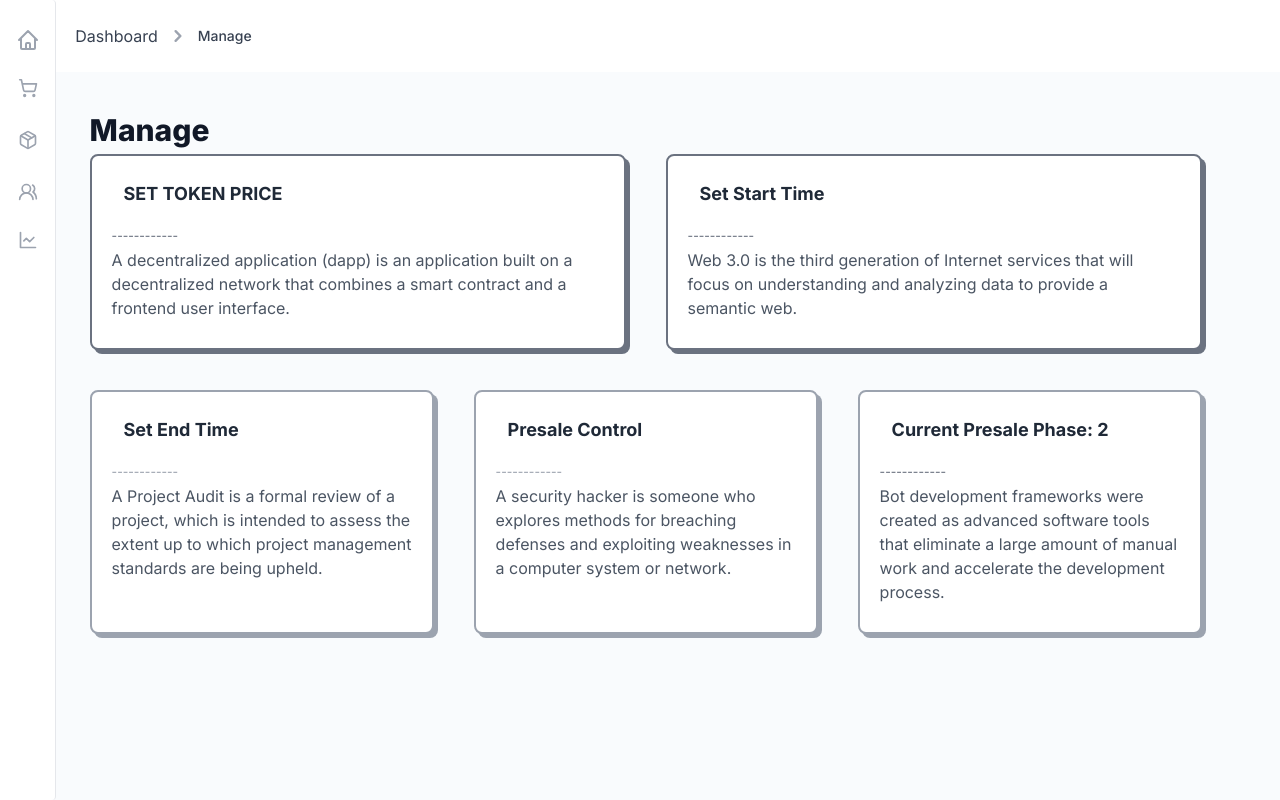
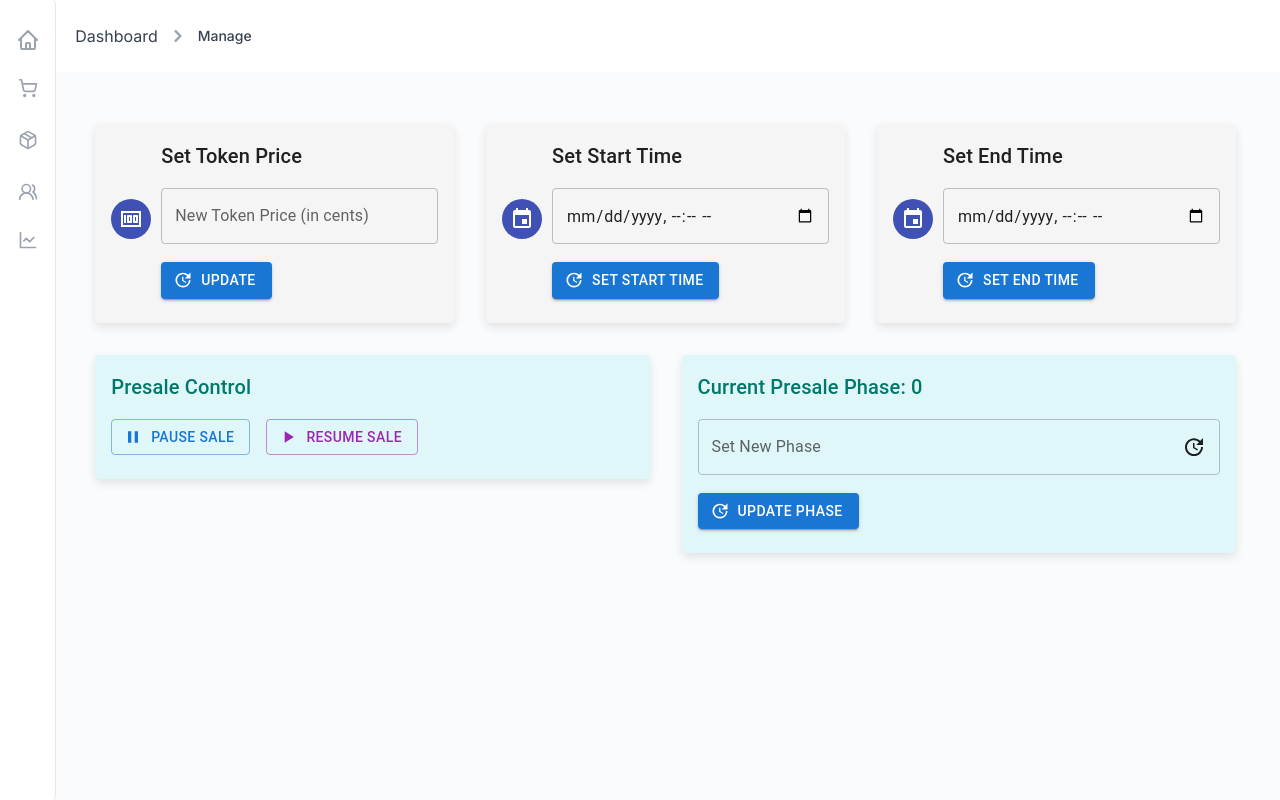
Before and after one commit to ShivamKansalDev/wallet, a Next.js app: page /dashboard/manage in a window 1280 px wide. Built offline with nearby package versions, Linux system fonts and the light colour scheme.

Commit message:
manage screen

```diff
--- a/src/app/dashboard/manage/page.jsx
+++ b/src/app/dashboard/manage/page.jsx
@@ -1,7 +1,20 @@
+import {
+  TextField, Button, Card, CardContent, Typography, Box, Table, TableBody, TableCell,
+  TableContainer, TableHead, TableRow, Paper, Grid, Container, CircularProgress,
+  Tooltip, LinearProgress, Avatar
+} from '@mui/material';
+import {
+  DownloadForOffline as DownloadIcon, Pause as PauseIcon, PlayArrow as PlayArrowIcon,
+  Update as UpdateIcon, Event as EventIcon, Money as MoneyIcon
+} from '@mui/icons-material';
+
+
+
+
 export default function Page3() {
   return (
     <>
-      <div class="container relative flex flex-col justify-between h-full max-w-6xl px-10 mx-auto xl:px-0 mt-5">
+      {/* <div class="container relative flex flex-col justify-between h-full max-w-6xl px-10 mx-auto xl:px-0 mt-5">
         <h2 class="mb-1 text-3xl font-extrabold leading-tight text-gray-900">
           Manage
         </h2>
@@ -112,7 +125,158 @@ export default function Page3() {
             </div>
           </div>
         </div>
-      </div>
+      </div> */}
+
+      <Container maxWidth="lg" style={{ marginTop: '30px', paddingBottom: '20px' }}>
+      <Box my={4}>
+      <Grid container spacing={4}>
+      <Grid item xs={12} md={4}>
+            <Card style={{ background: '#f5f5f5', boxShadow: '0px 4px 10px rgba(0, 0, 0, 0.1)' }}>
+              <CardContent>
+                <Box display="flex" alignItems="center">
+                  <Avatar style={{ backgroundColor: '#3f51b5', marginRight: '10px' }}>
+                    <MoneyIcon />
+                  </Avatar>
+                  <Box>
+                    <Typography variant="h6">Set Token Price</Typography>
+                    <TextField
+                      fullWidth
+                      label="New Token Price (in cents)"
+                      variant="outlined"
+                      // value={price}
+                      // onChange={(e) => setPrice(e.target.value)}
+                      margin="normal"
+                    />
+                    <Button
+                      variant="contained"
+                      color="primary"
+                      // onClick={setPriceHandler}
+                      startIcon={<UpdateIcon />}
+                      style={{ marginTop: '10px' }}
+                    >
+                      Update
+                    </Button>
+                  </Box>
+                </Box>
+              </CardContent>
+            </Card>
+          </Grid>
+          <Grid item xs={12} md={4}>
+            <Card style={{ background: '#f5f5f5', boxShadow: '0px 4px 10px rgba(0, 0, 0, 0.1)' }}>
+              <CardContent>
+                <Box display="flex" alignItems="center">
+                  <Avatar style={{ backgroundColor: '#3f51b5', marginRight: '10px' }}>
+                    <EventIcon />
+                  </Avatar>
+                  <Box>
+                    <Typography variant="h6">Set Start Time</Typography>
+                    <TextField
+                      fullWidth
+                      type="datetime-local"
+                      // value={startTime}
+                      // onChange={(e) => setStartTime(e.target.value)}
+                      margin="normal"
+                    />
+                    <Button
+                      variant="contained"
+                      color="primary"
+                      // onClick={setPresalePeriodHandler}
+                      startIcon={<UpdateIcon />}
+                      style={{ marginTop: '10px' }}
+                    >
+                      Set Start Time
+                    </Button>
+                  </Box>
+                </Box>
+              </CardContent>
+            </Card>
+          </Grid>
+          <Grid item xs={12} md={4}>
+            <Card style={{ background: '#f5f5f5', boxShadow: '0px 4px 10px rgba(0, 0, 0, 0.1)' }}>
+              <CardContent>
+                <Box display="flex" alignItems="center">
+                  <Avatar style={{ backgroundColor: '#3f51b5', marginRight: '10px' }}>
+                    <EventIcon />
+                  </Avatar>
+                  <Box>
+                    <Typography variant="h6">Set End Time</Typography>
+                    <TextField
+                      fullWidth
+                      type="datetime-local"
+                      // value={endTime}
+                      // onChange={(e) => setEndTime(e.target.value)}
+                      margin="normal"
+                    />
+                    <Button
+                      variant="contained"
+                      color="primary"
+                      // onClick={setEndTimeHandler}
+                      startIcon={<UpdateIcon />}
+                      style={{ marginTop: '10px' }}
+                    >
+                      Set End Time
+                    </Button>
+                  </Box>
+                </Box>
+              </CardContent>
+            </Card>
+          </Grid>
+          <Grid item xs={12} md={6}>
+            <Card style={{ background: '#e0f7fa', boxShadow: '0px 4px 10px rgba(0, 0, 0, 0.1)' }}>
+              <CardContent>
+                <Typography variant="h6" style={{ color: '#00796b' }}>Presale Control</Typography>
+                <Box display="flex" gap={2} mt={2}>
+                  <Button
+                    variant="outlined"
+                    color="primary"
+                    startIcon={<PauseIcon />}
+                    // onClick={pausePresaleHandler}
+                  >
+                    Pause Sale
+                  </Button>
+                  <Button
+                    variant="outlined"
+                    color="secondary"
+                    startIcon={<PlayArrowIcon />}
+                    // onClick={unpausePresaleHandler}
+                  >
+                    Resume Sale
+                  </Button>
+                </Box>
+              </CardContent>
+            </Card>
+          </Grid>
+          <Grid item xs={12} md={6}>
+            <Card style={{ background: '#e0f7fa', boxShadow: '0px 4px 10px rgba(0, 0, 0, 0.1)' }}>
+              <CardContent>
+                {/* <Typography variant="h6" style={{ color: '#00796b' }}>Current Presale Phase: {presalePhase}</Typography> */}
+                <Typography variant="h6" style={{ color: '#00796b' }}>Current Presale Phase: 0</Typography>
+                <TextField
+                  fullWidth
+                  label="Set New Phase"
+                  variant="outlined"
+                  // value={newPhase}
+                  // onChange={(e) => setNewPhase(e.target.value)}
+                  margin="normal"
+                  InputProps={{
+                    endAdornment: <Tooltip title="Set the new presale phase."><UpdateIcon /></Tooltip>
+                  }}
+                />
+                <Button
+                  variant="contained"
+                  color="primary"
+                  // onClick={setPresalePhaseHandler}
+                  startIcon={<UpdateIcon />}
+                  style={{ marginTop: '10px' }}
+                >
+                  Update Phase
+                </Button>
+              </CardContent>
+            </Card>
+          </Grid>
+          </Grid>
+                  </Box>
+      </Container>
     </>
   );
 }
```
